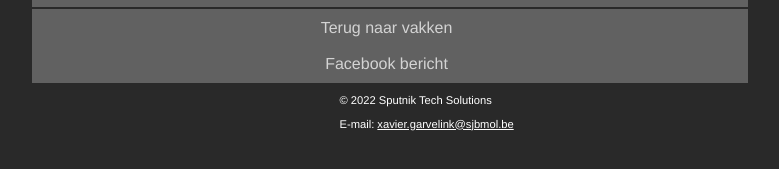
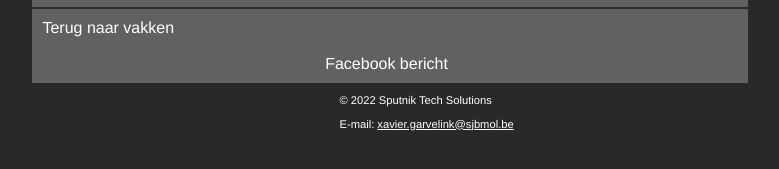
Before and after one commit to XavierGarvelink/Website_GIP, a plain HTML site: page engels.html in a window 1280 px wide. Shown: the part 179-348 px from the top of the page, without its empty margins (250-1029 px from the left). Drawn offline with Linux system fonts and the light colour scheme.

Commit message:
kleuren en shizzle

```diff
--- a/engels.html
+++ b/engels.html
@@ -17,7 +17,7 @@
 		</nav>
 	</header>
 	<article>
-	<a href="vakken.html"> Terug naar vakken</a>
+	<a id="Terug"href="vakken.html"> Terug naar vakken</a>
 	<br>
 	<br>
 	<a href="taken/engelsFB.pdf" target="_blank"> Facebook bericht</a>
--- a/style.css
+++ b/style.css
@@ -36,7 +36,7 @@ article p{
 	font-size:110%;
 }
 article a{
-	color: lightgrey;
+	color: white;
 	text-decoration:none;
 }
 header,article,nav{
@@ -64,6 +64,9 @@ tr:nth-child(odd) { background: #787878; }
 #huidig
 {
 	text-decoration:underline;
+}
+#Terug{
+	float:left;
 }
 
 header, article{
```
Also changed, not shown: informatica.html (+1 -1 lines), nederlands.html (+1 -1 lines), ondernemen.html (+1 -1 lines).
